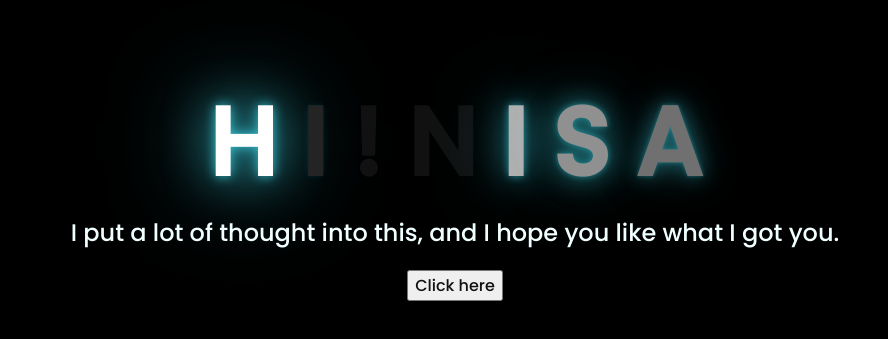
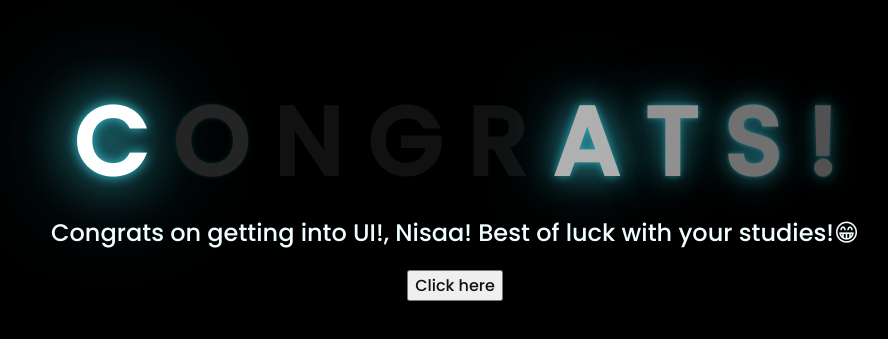
Before and after one commit to Fayyzz/fornisaaaa.github.io, a plain HTML site: page index.html in a window 1280 px wide. Shown: the part 223-562 px from the top of the page, without its empty margins (193-1081 px from the left). Drawn offline with Linux system fonts and the light colour scheme.

Commit message:
Update index.html

```diff
--- a/index.html
+++ b/index.html
@@ -11,18 +11,19 @@
 <body>
     <div class="greetings">
     <!-- silahkan menambah kata sesuai keinginan dengan <span>text...</span -->
-        <span>H</span>
-        <span>I</span>
+        <span>C</span>
+        <span>O</span>
+        <span>N</span>
+        <span>G</span>
+        <span>R</span>
+        <span>A</span>
+        <span>T</span>
+        <span>S</span>
         <span>!</span>
-        <span> </span>
-        <span>N</span>
-        <span>I</span>
-        <span>S</span>
-        <span>A</span>
     </div>
 
     <div class="description">
-        <span>I put a lot of thought into this, and I hope you like what I got you.</span>
+        <span>Congrats on getting into UI!, Nisaa! Best of luck with your studies!😁</span>
     </div>
     <div class="button">
         <button>
```
